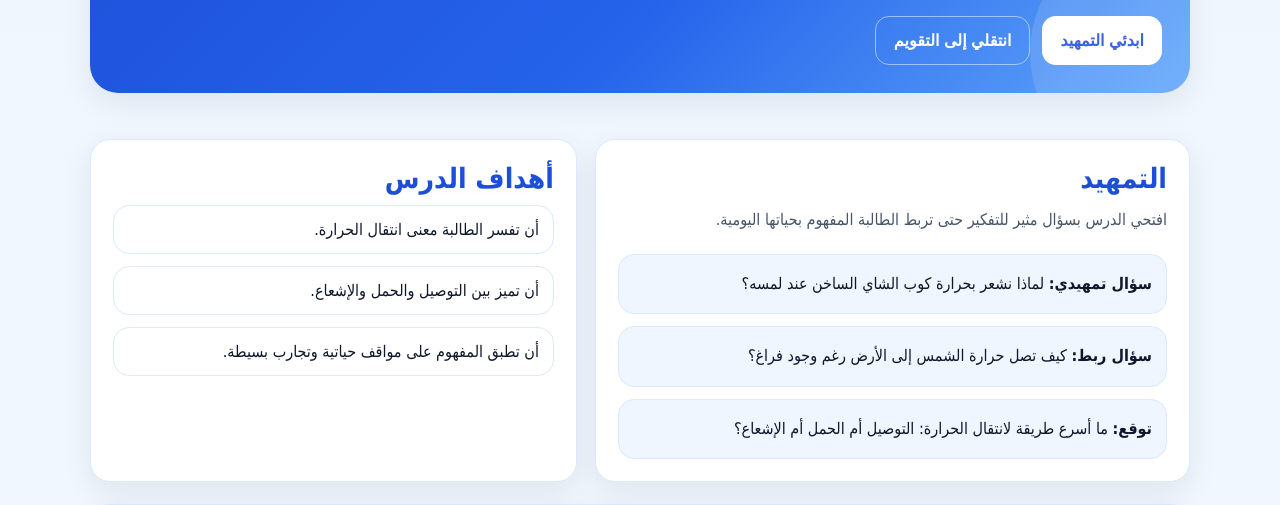
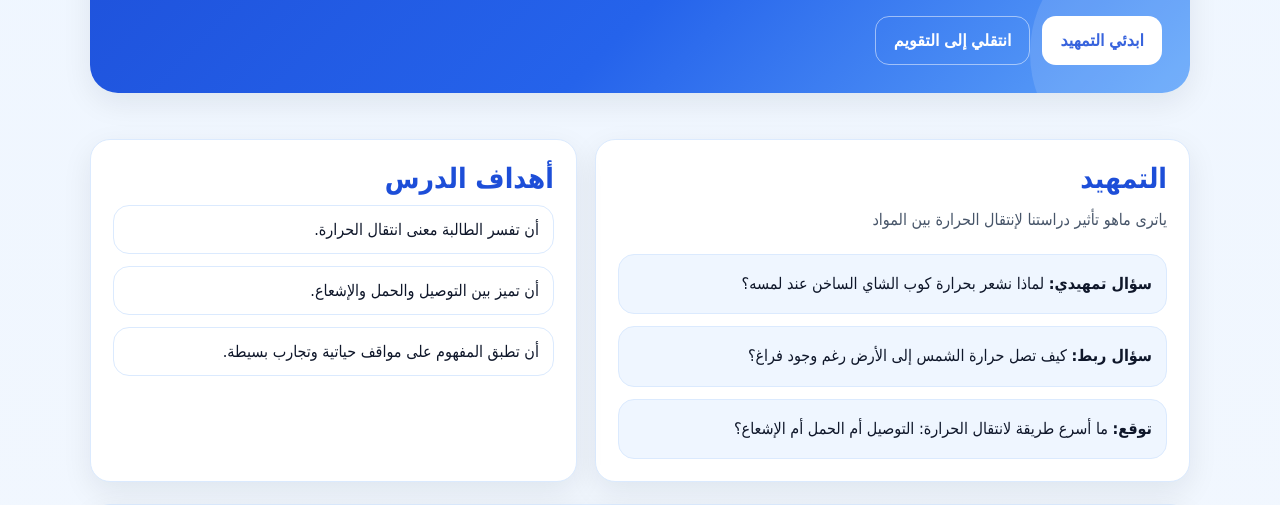
Before and after one commit to maha9000aham-oss/heat-platform, a plain HTML site: page index.html in a window 1280 px wide. Shown: the part 242-747 px from the top of the page. Drawn offline with Linux system fonts and the light colour scheme.

Commit message:
Update index.html

```diff
--- a/index.html
+++ b/index.html
@@ -448,7 +448,7 @@
       <div class="card">
         <h2 class="section-title">التمهيد</h2>
         <p class="section-subtitle">
-          افتحي الدرس بسؤال مثير للتفكير حتى تربط الطالبة المفهوم بحياتها اليومية.
+ياترى ماهو تأثير دراستنا لإنتقال الحرارة بين المواد
         </p>
         <div class="quick-list">
           <div class="quick-item"><strong>سؤال تمهيدي:</strong> لماذا نشعر بحرارة كوب الشاي الساخن عند لمسه؟</div>
```
